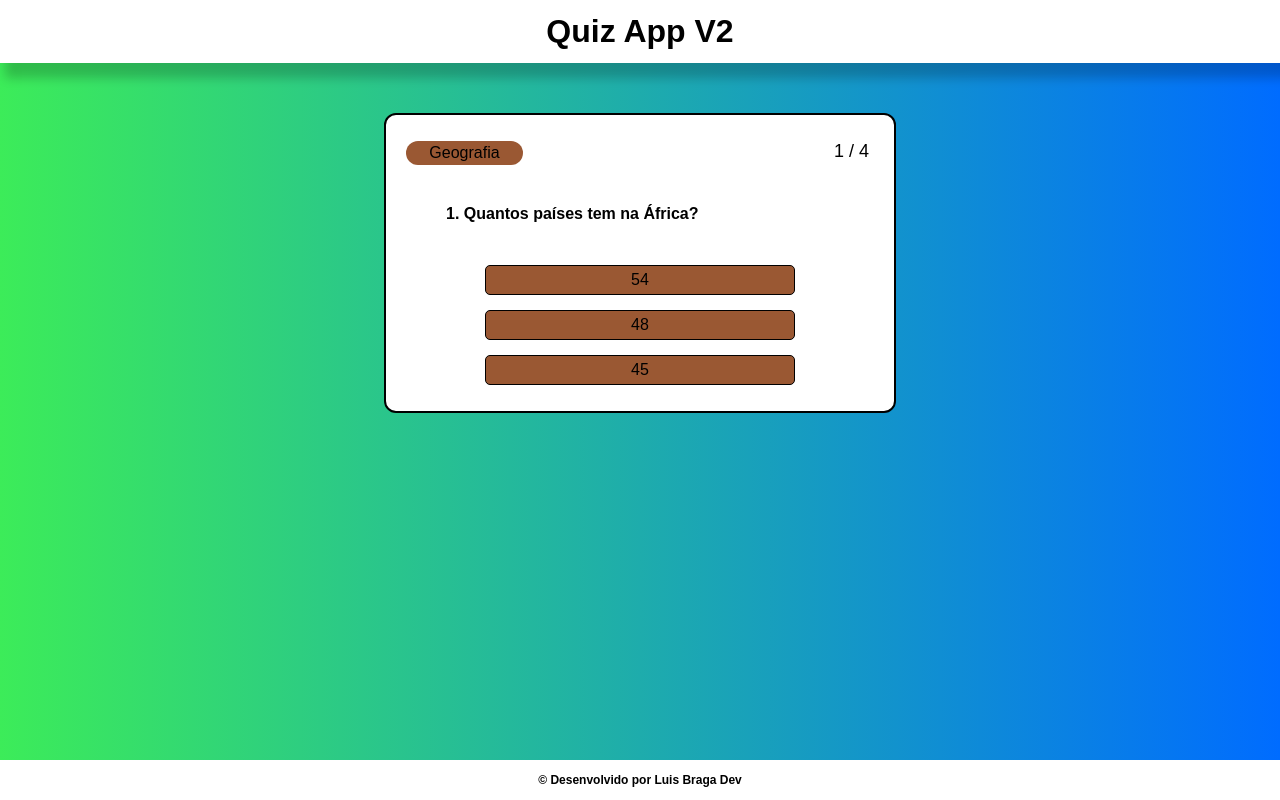
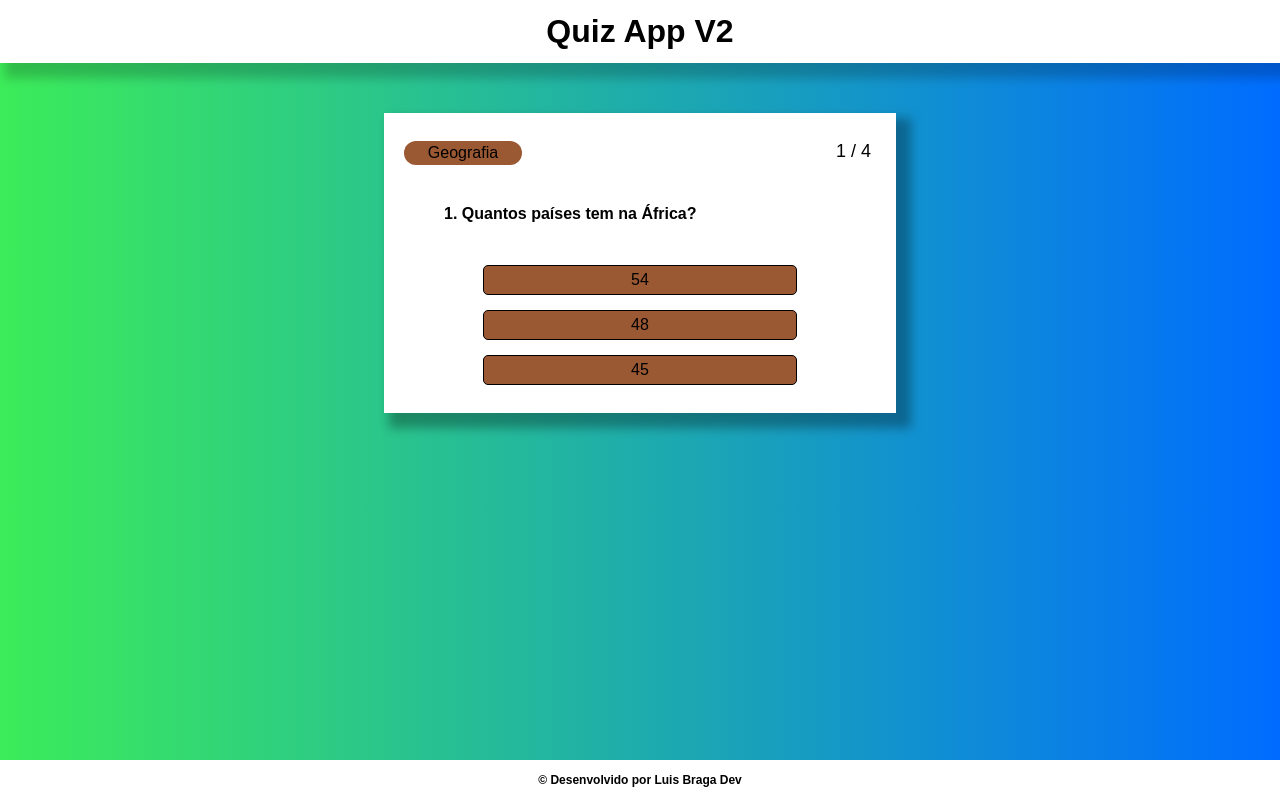
Before and after one commit to LuisBraga31/quizAppV2, a React (Vite) app: page /0 in a window 1280 px wide. Built offline with nearby package versions, Linux system fonts and the light colour scheme; a web font is replaced by a local one.

Commit message:
Pequenos ajustes

```diff
--- a/src/components/TemasQuiz/index.jsx
+++ b/src/components/TemasQuiz/index.jsx
@@ -16,7 +16,7 @@ export default function TemasQuiz() {
         'Esportes': '#009000',
         'Games': '#666666',
         'Oscar': '#daa520',
-        'Filosofia': '#800080',
+        'Filosofia': '#820ad1',
         'Inglês': '#ff7fff',
     }
 
--- a/src/index.css
+++ b/src/index.css
@@ -13,4 +13,7 @@ body {
   background: linear-gradient(90deg, rgba(2,0,36,1) 0%, rgba(60,236,89,1) 0%, rgba(0,108,255,1) 100%);
   width: 100%;
   height: 100vh;
+  display: flex;
+  flex-direction: column;
+  gap: 50px;
 }
--- a/src/pages/DetailQuestion/detail.css
+++ b/src/pages/DetailQuestion/detail.css
@@ -1,13 +1,14 @@
 .detailMain {
     background-color: white;
-    border-radius: 12px;
+
     margin: 0px 30%;
     padding: 20px;
     height: 300px;
     display: flex;
     justify-content: center;
     align-items: center;
-    border: 2px solid black ;
+
+    box-shadow: 10px 10px 10px 5px rgba(0, 0, 0, 0.3);
 }
 
 .questionContent {
--- a/src/pages/DetailQuestion/index.jsx
+++ b/src/pages/DetailQuestion/index.jsx
@@ -24,7 +24,7 @@ export default function DetailQuestion() {
         '7': '#009000',
         '8': '#666666',
         '9': '#daa520',
-        '10': '#800080',
+        '10': '#820ad1',
         '11': '#ff7fff',
     }
 
```
